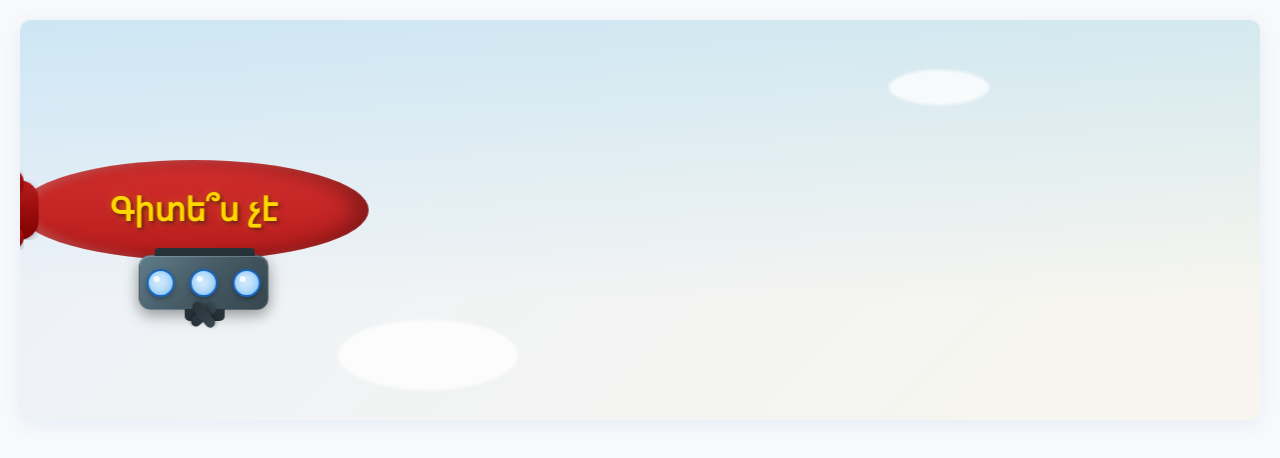
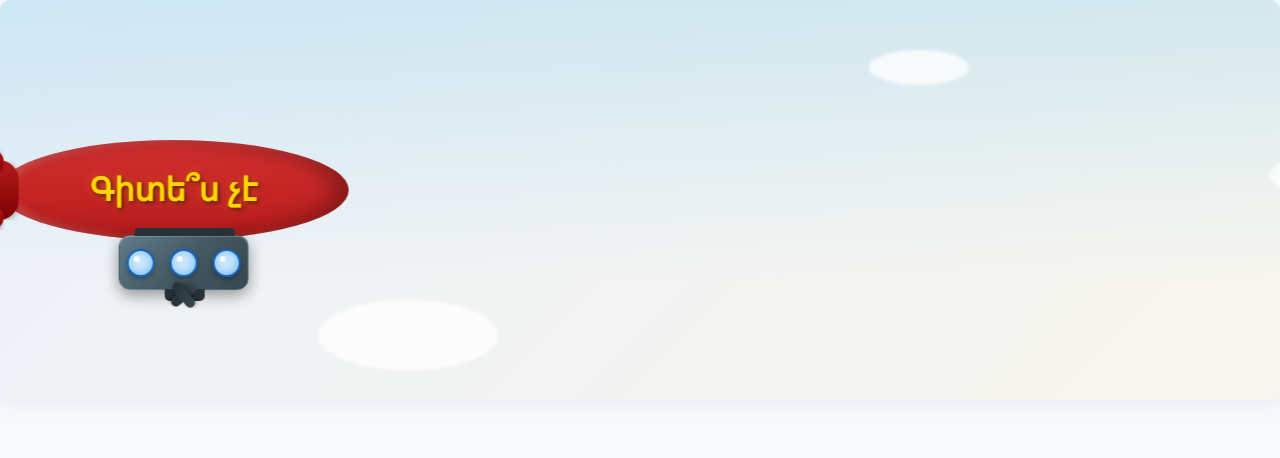
Before and after one commit to Arsen30062000/dirigible-animation, a plain HTML site: page index.html in a window 1280 px wide. Drawn offline with Linux system fonts and the light colour scheme.

Commit message:
Update index.html

```diff
--- a/index.html
+++ b/index.html
@@ -15,24 +15,23 @@
             margin: 0;
             padding: 0;
             background-color: #f8f9fa;
-            display: flex;
-            justify-content: center;
-            align-items: center;
-            min-height: 100vh;
-            overflow: auto;
+            display: block;
+            min-height: 400px;
+            height: 400px;
+            overflow: hidden;
         }
 
         .dirigible-animation-section {
             width: 100%;
             margin: 0;
-            padding: 20px;
+            padding: 0;
             background: transparent;
         }
 
         .animation-container {
             position: relative;
             width: 100%;
-            height: 400px; /* Fixed constant height - 400px */
+            height: 400px;
             overflow: hidden;
             background: linear-gradient(135deg, rgba(9, 92, 225, 0.05) 0%, rgba(251, 187, 9, 0.05) 100%);
             box-shadow: rgba(9, 92, 225, 0.08) 0px 4px 20px;
@@ -48,7 +47,6 @@
             overflow: hidden;
         }
 
-        /* Clouds - Simple and smooth */
         .cloud {
             position: absolute;
             background: rgba(255, 255, 255, 0.85);
@@ -58,7 +56,6 @@
             filter: blur(1.5px);
         }
 
-        /* Dirigible - ORIGINAL SIZE, NO SCALING */
         .dirigible {
             position: absolute;
             width: 400px;
@@ -68,7 +65,6 @@
             will-change: transform;
         }
 
-        /* Main Balloon - ORIGINAL SIZE, NO SCALING */
         .balloon {
             position: absolute;
             width: 350px;
@@ -80,7 +76,6 @@
                 inset 10px 0 10px rgba(255,255,255,0.2);
         }
 
-        /* Golden Text on Balloon */
         .balloon-text {
             position: absolute;
             top: 50%;
@@ -97,7 +92,6 @@
             white-space: nowrap;
         }
 
-        /* Tail Fins - ORIGINAL SIZE, NO SCALING */
         .tail-fin {
             position: absolute;
             background: linear-gradient(to bottom, #b71c1c, #7f0000);
@@ -135,7 +129,6 @@
             clip-path: polygon(0% 0%, 100% 0%, 100% 100%, 0% 100%, 10px 50%);
         }
 
-        /* Gondola - ORIGINAL SIZE, NO SCALING */
         .gondola {
             position: absolute;
             top: 95px;
@@ -153,7 +146,6 @@
             border: 1px solid rgba(255,255,255,0.1);
         }
 
-        /* Gondola Windows - ORIGINAL SIZE, NO SCALING */
         .window {
             width: 28px;
             height: 28px;
@@ -177,7 +169,6 @@
             border-radius: 50%;
         }
 
-        /* Gondola Details - ORIGINAL SIZE, NO SCALING */
         .gondola-detail {
             position: absolute;
             background: #263238;
@@ -200,7 +191,6 @@
             border-radius: 0 0 5px 5px;
         }
 
-        /* Propeller - ORIGINAL SIZE, NO SCALING */
         .propeller {
             position: absolute;
             top: 140px;
@@ -221,7 +211,6 @@
         .blade1 { top: 10px; left: 0; }
         .blade2 { top: 10px; left: 0; transform: rotate(90deg); }
 
-        /* Banner Container - ORIGINAL SIZE, NO SCALING */
         .banner-container {
             position: absolute;
             width: 450px;
@@ -231,7 +220,6 @@
             will-change: transform;
         }
 
-        /* Cables - ORIGINAL SIZE, NO SCALING */
         .cables {
             position: absolute;
             width: 550px;
@@ -257,7 +245,6 @@
             bottom: 0;
         }
 
-        /* Cable attachment points */
         .cable::before {
             content: '';
             position: absolute;
@@ -272,7 +259,6 @@
             border: 1px solid #666;
         }
 
-        /* Elegant Modern Banner - ORIGINAL SIZE, NO SCALING */
         .banner {
             position: absolute;
             width: 100%;
@@ -292,7 +278,6 @@
             overflow: hidden;
         }
 
-        /* Banner subtle pattern overlay */
         .banner::before {
             content: '';
             position: absolute;
@@ -308,7 +293,6 @@
             pointer-events: none;
         }
 
-        /* Elegant banner accent line */
         .banner::after {
             content: '';
             position: absolute;
@@ -323,7 +307,6 @@
                 transparent 100%);
         }
 
-        /* Banner text */
         .banner-text {
             color: white;
             font-weight: 700;
@@ -339,7 +322,6 @@
             z-index: 2;
         }
 
-        /* Banner subtle glow effect */
         .banner-text::after {
             content: 'Մաթեմատիկան հասանելի է բոլորին';
             position: absolute;
@@ -358,7 +340,6 @@
             opacity: 0.5;
         }
 
-        /* Elegant corner accents */
         .banner-corner {
             position: absolute;
             width: 20px;
@@ -394,7 +375,6 @@
             border-top: none;
         }
 
-        /* Subtle floating particles */
         .particle {
             position: absolute;
             width: 3px;
@@ -421,31 +401,18 @@
                 opacity: 0;
             }
         }
-
-        /* NO MEDIA QUERIES - NO SCALING */
-
-        /* NEW RULE: Fix for iframe embedding */
-        body {
-            min-height: auto !important;
-            height: 400px !important; /* Matches your .animation-container height */
-            display: block !important;
-            padding: 0 !important;
-        }
     </style>
 </head>
 <body>
     <div class="dirigible-animation-section">
         <div class="animation-container">
             <div class="sky" id="sky">
-                <!-- Clouds will be generated by JavaScript -->
 
-                <!-- Cables -->
                 <div class="cables" id="cables">
                     <div class="cable cable-top" id="cableTop"></div>
                     <div class="cable cable-bottom" id="cableBottom"></div>
                 </div>
 
-                <!-- Dirigible -->
                 <div class="dirigible" id="dirigible">
                     <div class="balloon">
                         <div class="balloon-text">Գիտե՞ս չէ</div>
@@ -466,19 +433,14 @@
                     </div>
                 </div>
 
-                <!-- Elegant Modern Banner -->
                 <div class="banner-container" id="bannerContainer">
                     <div class="banner">
-                        <!-- Elegant corner accents -->
                         <div class="banner-corner corner-tl"></div>
                         <div class="banner-corner corner-tr"></div>
                         <div class="banner-corner corner-bl"></div>
                         <div class="banner-corner corner-br"></div>
 
-                        <!-- Main text -->
                         <div class="banner-text">Մաթեմատիկան հասանելի է բոլորին</div>
-
-                        <!-- Particles will be added by JavaScript -->
                     </div>
                 </div>
             </div>
@@ -486,24 +448,16 @@
     </div>
 
     <script>
-        // Configuration - Simple and fixed
         const CONFIG = {
-            // Fixed distance between dirigible and banner (in pixels)
             CABLE_DISTANCE: 550,
-            // Element dimensions - ORIGINAL SIZES
             DIRIGIBLE_WIDTH: 400,
             BANNER_WIDTH: 450,
-            // Animation speeds
             DIRIGIBLE_SPEED: 80,
             CLOUD_BASE_SPEED: 60,
-            // Container height - CONSTANT 400px
             CONTAINER_HEIGHT: 400,
-            // Vertical position - adjusted for 400px container
-            VERTICAL_POSITION: 0.35, // Slightly higher in 400px container
-            // Different vertical offsets for cables and banner
+            VERTICAL_POSITION: 0.35,
             CABLES_VERTICAL_OFFSET: 25,
             BANNER_VERTICAL_OFFSET: 15,
-            // Cloud settings - Adjusted for 400px height
             CLOUD_COUNT: 3,
             CLOUD_SIZES: [
                 { width: 100, height: 35, speed: 1.2, top: 50 },
@@ -512,12 +466,10 @@
             ]
         };
 
-        // Animation state
         let animationId = null;
         let lastTimestamp = 0;
         let dirigibleX = -CONFIG.DIRIGIBLE_WIDTH;
 
-        // DOM elements
         const dirigible = document.getElementById('dirigible');
         const bannerContainer = document.getElementById('bannerContainer');
         const cables = document.getElementById('cables');
@@ -527,7 +479,6 @@
         const sky = document.getElementById('sky');
         const banner = document.querySelector('.banner');
 
-        // Create subtle floating particles
         function createParticles() {
             const particleCount = 3;
             for (let i = 0; i < particleCount; i++) {
@@ -547,7 +498,6 @@
             }
         }
 
-        // Initialize clouds - Simple and smooth
         function initClouds() {
             for (let i = 0; i < CONFIG.CLOUD_COUNT; i++) {
                 const cloud = document.createElement('div');
@@ -557,14 +507,11 @@
                 cloud.style.width = `${size.width}px`;
                 cloud.style.height = `${size.height}px`;
 
-                // Position clouds at different heights (in pixels)
                 cloud.style.top = `${size.top}px`;
 
-                // Random starting positions for natural appearance
                 const startX = Math.random() * window.innerWidth * 1.2;
                 cloud.style.left = `${startX}px`;
 
-                // Store cloud properties for animation
                 cloud.dataset.speed = size.speed;
                 cloud.dataset.startX = startX;
                 cloud.dataset.size = size.width;
@@ -573,13 +520,11 @@
             }
         }
 
-        // Initialize cable lengths
         function initCables() {
             cableTop.style.width = `${CONFIG.CABLE_DISTANCE}px`;
             cableBottom.style.width = `${CONFIG.CABLE_DISTANCE}px`;
         }
 
-        // Calculate positions
         function calculatePositions() {
             const containerWidth = window.innerWidth;
             const verticalPosition = CONFIG.CONTAINER_HEIGHT * CONFIG.VERTICAL_POSITION;
@@ -589,7 +534,6 @@
             const dirigibleRightEdge = dirigibleX + CONFIG.DIRIGIBLE_WIDTH;
             const bannerLeftEdge = bannerX;
 
-            // Reset when both elements have left the screen
             if (dirigibleRightEdge > containerWidth && bannerLeftEdge > containerWidth) {
                 const resetOffset = -CONFIG.DIRIGIBLE_WIDTH;
                 dirigibleX = resetOffset;
@@ -614,14 +558,12 @@
             };
         }
 
-        // Update element positions
         function updatePositions(positions) {
             dirigible.style.transform = `translate3d(${positions.dirigible.x}px, ${positions.dirigible.y}px, 0)`;
             bannerContainer.style.transform = `translate3d(${positions.banner.x}px, ${positions.banner.y}px, 0)`;
             cables.style.transform = `translate3d(${positions.cables.x}px, ${positions.cables.y}px, 0)`;
         }
 
-        // Animate clouds - Simple, smooth movement
         function animateClouds(timestamp) {
             const clouds = document.querySelectorAll('.cloud');
             const containerWidth = window.innerWidth;
@@ -631,13 +573,10 @@
                 let currentLeft = parseFloat(cloud.style.left);
                 const cloudSize = parseInt(cloud.dataset.size);
 
-                // Calculate individual cloud speed
                 const cloudSpeed = CONFIG.CLOUD_BASE_SPEED * speedMultiplier;
 
-                // Smooth movement based on time
                 currentLeft -= cloudSpeed * (timestamp - lastTimestamp) / 1000;
 
-                // Reset cloud when it completely exits
                 if (currentLeft < -cloudSize) {
                     currentLeft = containerWidth + 50;
                 }
@@ -646,75 +585,58 @@
             });
         }
 
-        // Animate propeller
         function animatePropeller(timestamp) {
             const rotation = (timestamp / 10) % 360;
             propeller.style.transform = `rotate(${rotation}deg)`;
         }
 
-        // Main animation loop
         function animate(timestamp) {
             if (!lastTimestamp) lastTimestamp = timestamp;
 
             const deltaTime = (timestamp - lastTimestamp) / 1000;
 
-            // Update dirigible position
             dirigibleX += CONFIG.DIRIGIBLE_SPEED * deltaTime;
 
-            // Calculate and update all positions
             const positions = calculatePositions();
             updatePositions(positions);
 
-            // Animate clouds with smooth movement
             animateClouds(timestamp);
 
-            // Animate propeller
             animatePropeller(timestamp);
 
-            // Update timestamp for next frame
             lastTimestamp = timestamp;
 
-            // Continue animation
             animationId = requestAnimationFrame(animate);
         }
 
-        // Handle window resize
         function handleResize() {
             if (animationId) {
                 cancelAnimationFrame(animationId);
             }
 
-            // Reset positions
             dirigibleX = -CONFIG.DIRIGIBLE_WIDTH;
             const positions = calculatePositions();
             updatePositions(positions);
 
-            // Restart animation
             lastTimestamp = 0;
             animationId = requestAnimationFrame(animate);
         }
 
-        // Initialize animation
         function init() {
             createParticles();
             initClouds();
             initCables();
 
-            // Set initial positions
             const positions = calculatePositions();
             updatePositions(positions);
 
-            // Start animation
             animationId = requestAnimationFrame(animate);
 
-            // Handle window resize
             window.addEventListener('resize', handleResize);
         }
 
-        // Start when page loads
         document.addEventListener('DOMContentLoaded', init);
 
-        // Clean up on page unload
         window.addEventListener('beforeunload', () => {
             if (animationId) {
                 cancelAnimationFrame(animationId);
```
